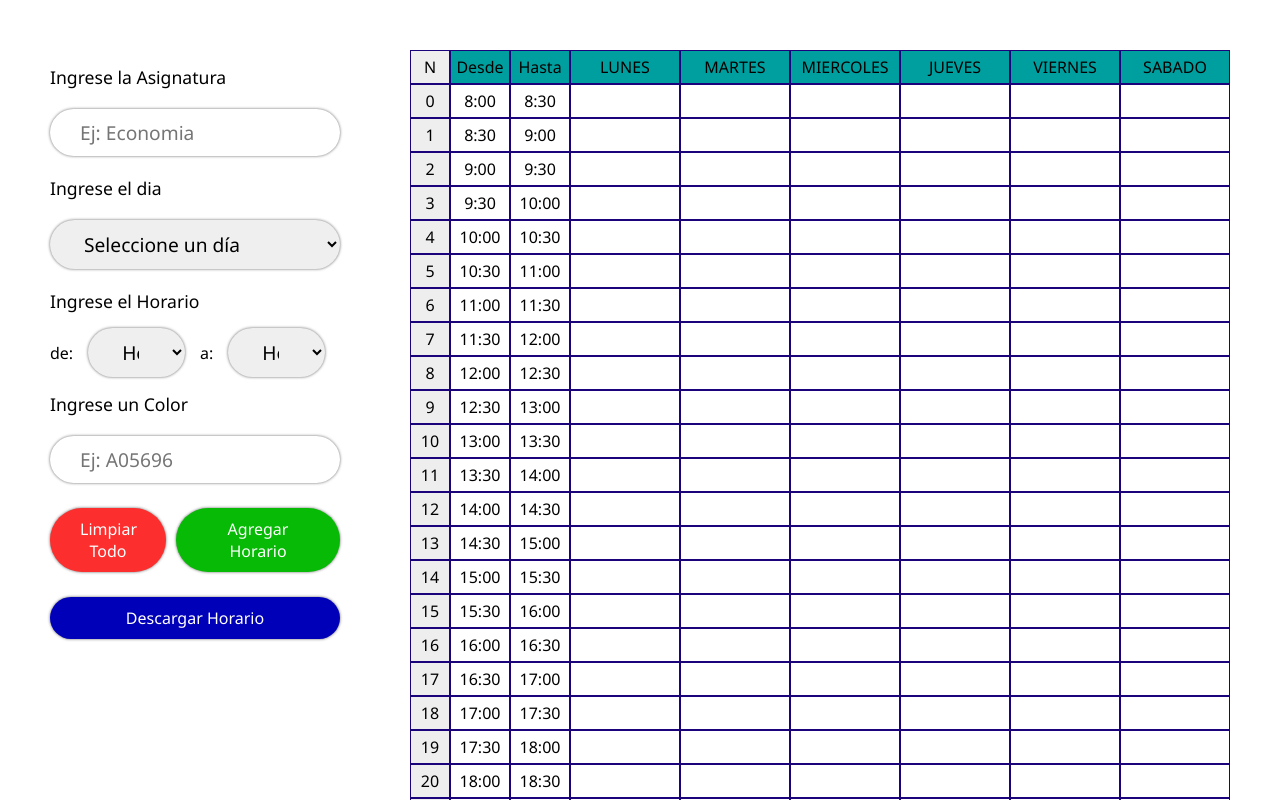
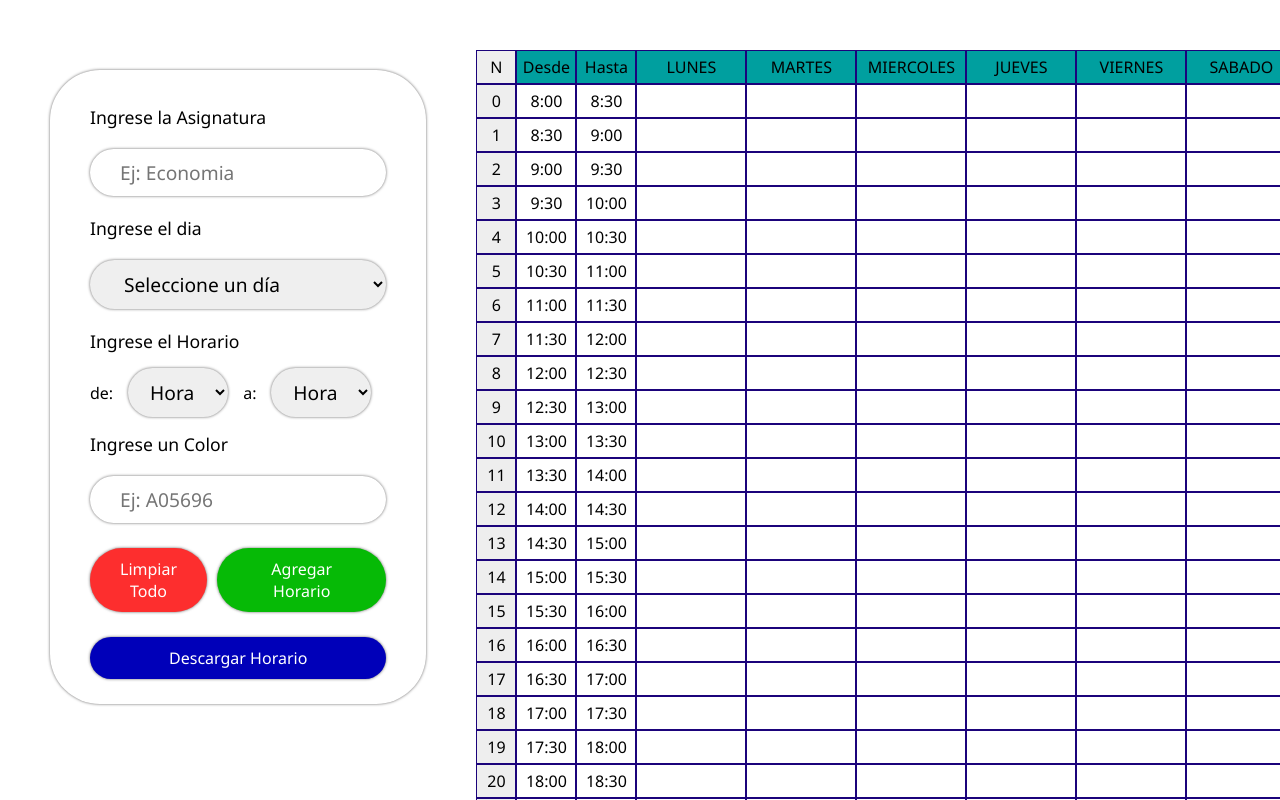
Before and after one commit to EsmeraldaMarin/schedule_planner, a React (Create React App) app: page / in a window 1280 px wide. Shown: the top 800 px of the page. Built offline with nearby package versions, Linux system fonts and the light colour scheme; a small style sheet from the web is missing.

Commit message:
Fixes: programa funcionando sin problemas evidentes

```diff
--- a/src/components/Formulario/Formulario.js
+++ b/src/components/Formulario/Formulario.js
@@ -28,14 +28,22 @@ const Formulario = ({ onAgregarHorario, onLimpiarHorario, onGenerarImagen }) =>
     const [colorCelda, setColorCelda] = useState('');
 
     const agregarHorario = () => {
+        console.log(asignatura,desde,hasta,colorCelda,dia)
         if (asignatura && desde && hasta && dia && colorCelda) {
+
             const nuevoHorario = {
                 asignatura, desde, hasta, dia, colorCelda
             }
             onAgregarHorario(nuevoHorario);
+
         } else {
             alert('Porfi completa todos los campos q te cuesta animal')
         }
+        setAsignatura('');
+        setDesde('');
+        setHasta('');
+        setDia('');
+        setColorCelda('');
     }
 
     const limpiarHorario = () => {
--- a/src/components/Formulario/_Formulario.scss
+++ b/src/components/Formulario/_Formulario.scss
@@ -1,11 +1,15 @@
 .formulario{
     width: 100%;
-    padding: 0px ;
-    padding-right: 70px;
+    margin-top: 20px;
+    margin-right: 50px;
+    padding: 20px 40px ;
+    border-radius: 50px;
     height: fit-content;
     display: flex;
     flex-direction: column;
     justify-content: space-between;
+    box-shadow: 0px 0px 3px 0px rgb(101, 100, 100);
+
     label{
         font-size: 1.1em;
         margin: 15px 0;
@@ -25,11 +29,15 @@
 
     >div{
         display: flex;
+        //flex-wrap: wrap;
         justify-content: space-between;
         align-items: center;
         select{
             margin: 0px 15px;
             text-align: center;
+            padding: 10px 0;
+            min-width: 100px;
+            //max-width: 100px;
         }
     }
     .botonesCtn{
--- a/src/components/Tabla/Tabla.js
+++ b/src/components/Tabla/Tabla.js
@@ -36,11 +36,13 @@ const coloresLindos = [
 
 const rellenarHoras = (filas, horarios)=>{
     horarios.forEach(horario => {
+
         let {asignatura, desde, dia, hasta, colorCelda} = horario
         dia = parseInt(dia,10)
+        desde = parseInt(desde,10)
+        hasta = parseInt(hasta,10)
         for(let i = desde; i < hasta ; i++){
-            filas[i][dia+3] = asignatura
-            filas[i][9]=`#${colorCelda}:${dia}`
+            filas[i][dia+3] = `${asignatura}:#${colorCelda}`
         }
     });
 
@@ -56,16 +58,12 @@ const Tabla = () => {
 
     const agregarHorario = (nuevoHorario) => {
         setHorarios([...horarios, nuevoHorario])
+
     }
     const limpiarHorario =()=>{
         setHorarios([])
     }
-    const borrarCelda = (fila)=>{
-        console.log(horarios)
-        const nuevaListaHorarios = horarios.filter((horario) => `#${horario.colorCelda}:${horario.dia}` !== fila[9]);
-        console.log(nuevaListaHorarios)
-        setHorarios(nuevaListaHorarios);
-    }
+
     const generarImagen = ()=>{
         if (tablaRef.current){
             html2canvas(tablaRef.current).then((canvas)=>{
@@ -96,15 +94,16 @@ const Tabla = () => {
                         <div className='hasta'>{fila[2]}</div>
 
                         {fila.slice(3).map((celda, j) => {
-                            let [color, numDia] = fila[9].split(":");
+                            //let [color, numDia] = fila[9].split(":");
                             if(j<6){
-                                if (numDia==j){
+                                if (celda!==""){
+                                    let [asignatura, color] = fila[j+3].split(":");
+
                                     return <button key={j}
                                                    id={j}
                                                    className= 'celda ocupada'
-                                                   style={{ backgroundColor: color }}
-                                                   onClick={()=>borrarCelda(fila)}>
-                                                   {celda}
+                                                   style={{ backgroundColor: color }}>
+                                                   {asignatura}
                                             </button>
 
                                 } else{
--- a/src/components/Tabla/_Tabla.scss
+++ b/src/components/Tabla/_Tabla.scss
@@ -28,10 +28,7 @@
                     min-width: 60px;
                     max-width: 60px;
                 }
-                &.ocupada:hover{
-                    background-color: red !important;
-                    cursor: pointer;
-                }
+
             }
 
         }
--- a/src/styles/index.css
+++ b/src/styles/index.css
@@ -42,19 +42,18 @@
   min-width: 60px;
   max-width: 60px;
 }
-.t .tablaHorarios > div > div.ocupada:hover, .t .tablaHorarios > div button.ocupada:hover {
-  background-color: red !important;
-  cursor: pointer;
-}
 
 .formulario {
   width: 100%;
-  padding: 0px;
-  padding-right: 70px;
+  margin-top: 20px;
+  margin-right: 50px;
+  padding: 20px 40px;
+  border-radius: 50px;
   height: fit-content;
   display: flex;
   flex-direction: column;
   justify-content: space-between;
+  box-shadow: 0px 0px 3px 0px rgb(101, 100, 100);
 }
 .formulario label {
   font-size: 1.1em;
@@ -80,6 +79,8 @@
 .formulario > div select {
   margin: 0px 15px;
   text-align: center;
+  padding: 10px 0;
+  min-width: 100px;
 }
 .formulario .botonesCtn {
   flex-direction: column;
```
Also changed, not shown: 1 other file (tests, documents, lock files or other folders).
